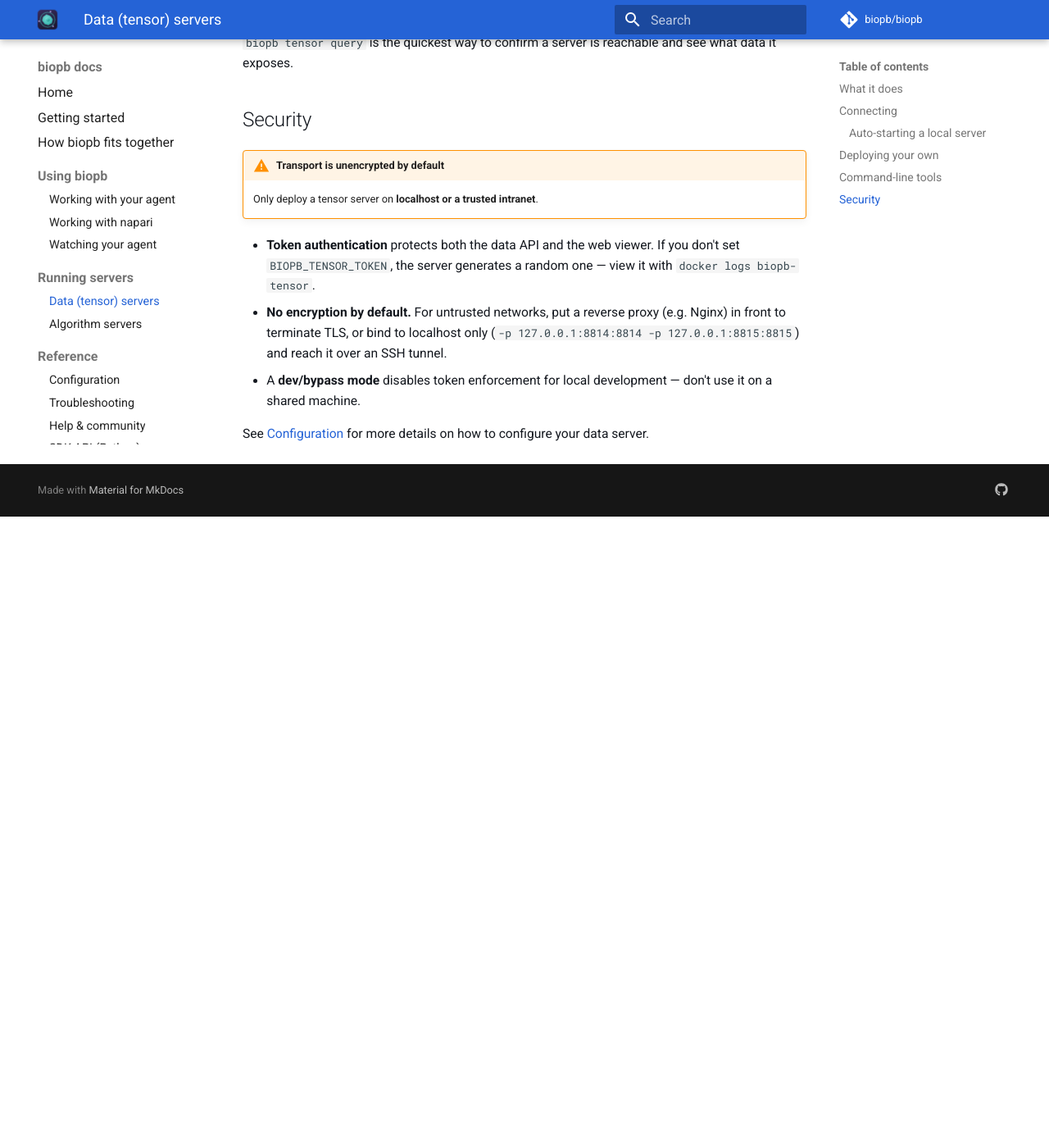
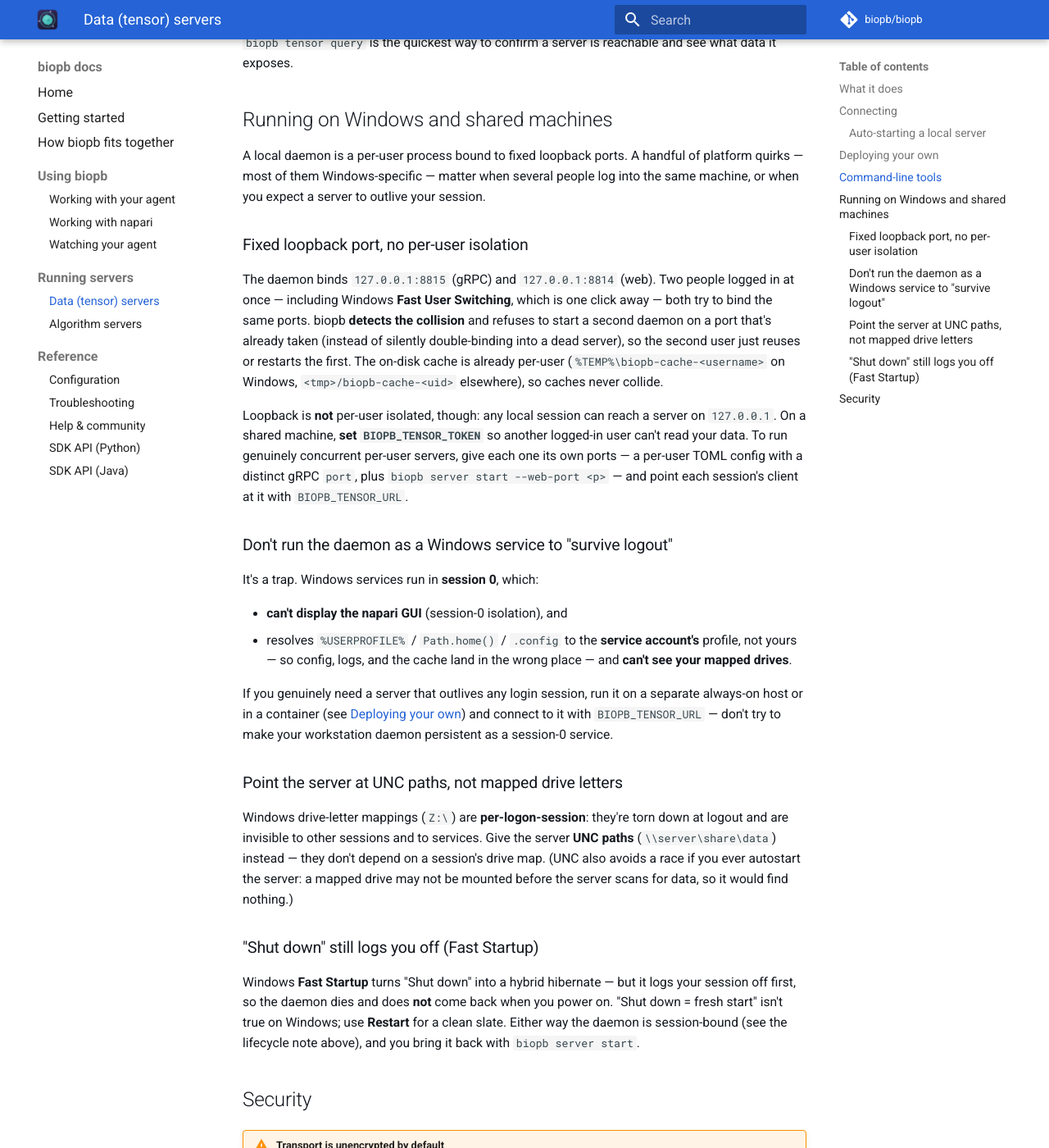
Before and after one commit to biopb/biopb-site, an MkDocs documentation site: the page built from docs/data-servers.md, in a window 1280 px wide and 1400 px high, scrolled down 2207 px. Shown: the whole window at 82% size. Built offline with MkDocs 1.6.1 and Material for MkDocs 9.7.7, drawn with Linux system fonts in a browser that asks for light colours; comment, search, counter and statistics services are not loaded; before the commit the page ends 2837 px from its top, so only the background shows below that.

Commit message:
docs: Windows / shared-machine server notes (#138 items 4-7)
Add a "Running on Windows and shared machines" section to data-servers.md
documenting the platform caveats tracked in biopb/biopb#138:

- item 4: fixed loopback ports + Fast User Switching collisions (now detected),
  per-user cache isolation, loopback is not per-user isolated (set a token), and
  how to run concurrent per-user servers on distinct ports.
- item 5: why running the daemon as a Windows session-0 service to "survive
  logout" is a trap (no GUI, wrong profile/paths, no mapped drives).
- item 6: use UNC paths, not per-session mapped drive letters.
- item 7: Fast Startup "Shut down" logs you off, so the daemon doesn't persist;
  use Restart for a clean slate.

Also correct the troubleshooting "port already in use" tip: BIOPB_BASE_PORT is
a containerized-server convention; a local `biopb server start` changes ports
via the TOML config / --web-port.

```diff
--- a/docs/data-servers.md
+++ b/docs/data-servers.md
@@ -100,6 +100,57 @@
 `biopb tensor query` is the quickest way to confirm a server is reachable and see what data
 it exposes.
 
+## Running on Windows and shared machines
+
+A local daemon is a per-user process bound to fixed loopback ports. A handful of platform
+quirks — most of them Windows-specific — matter when several people log into the same machine,
+or when you expect a server to outlive your session.
+
+### Fixed loopback port, no per-user isolation
+
+The daemon binds `127.0.0.1:8815` (gRPC) and `127.0.0.1:8814` (web). Two people logged in at
+once — including Windows **Fast User Switching**, which is one click away — both try to bind
+the same ports. biopb **detects the collision** and refuses to start a second daemon on a port
+that's already taken (instead of silently double-binding into a dead server), so the second
+user just reuses or restarts the first. The on-disk cache is already per-user
+(`%TEMP%\biopb-cache-<username>` on Windows, `<tmp>/biopb-cache-<uid>` elsewhere), so caches
+never collide.
+
+Loopback is **not** per-user isolated, though: any local session can reach a server on
+`127.0.0.1`. On a shared machine, **set `BIOPB_TENSOR_TOKEN`** so another logged-in user can't
+read your data. To run genuinely concurrent per-user servers, give each one its own ports — a
+per-user TOML config with a distinct gRPC `port`, plus `biopb server start --web-port <p>` —
+and point each session's client at it with `BIOPB_TENSOR_URL`.
+
+### Don't run the daemon as a Windows service to "survive logout"
+
+It's a trap. Windows services run in **session 0**, which:
+
+- **can't display the napari GUI** (session-0 isolation), and
+- resolves `%USERPROFILE%` / `Path.home()` / `.config` to the **service account's** profile,
+  not yours — so config, logs, and the cache land in the wrong place — and **can't see your
+  mapped drives**.
+
+If you genuinely need a server that outlives any login session, run it on a separate always-on
+host or in a container (see [Deploying your own](#deploying-your-own)) and connect to it with
+`BIOPB_TENSOR_URL` — don't try to make your workstation daemon persistent as a session-0
+service.
+
+### Point the server at UNC paths, not mapped drive letters
+
+Windows drive-letter mappings (`Z:\`) are **per-logon-session**: they're torn down at logout
+and are invisible to other sessions and to services. Give the server **UNC paths**
+(`\\server\share\data`) instead — they don't depend on a session's drive map. (UNC also avoids
+a race if you ever autostart the server: a mapped drive may not be mounted before the server
+scans for data, so it would find nothing.)
+
+### "Shut down" still logs you off (Fast Startup)
+
+Windows **Fast Startup** turns "Shut down" into a hybrid hibernate — but it logs your session
+off first, so the daemon dies and does **not** come back when you power on. "Shut down = fresh
+start" isn't true on Windows; use **Restart** for a clean slate. Either way the daemon is
+session-bound (see the lifecycle note above), and you bring it back with `biopb server start`.
+
 ## Security
 
 !!! warning "Transport is unencrypted by default"
--- a/docs/troubleshooting.md
+++ b/docs/troubleshooting.md
@@ -39,12 +39,17 @@
 Most likely on a shared machine or HPC node where another user already holds the default gRPC
 port (`8815`). Either:
 
-- start your server on a different base port —
-  `export BIOPB_BASE_PORT=9000` (then retry), or
-- set `BIOPB_TENSOR_URL` to the existing server instead of starting a new one.
+- point at the existing server instead of starting a new one — set `BIOPB_TENSOR_URL` (with
+  `BIOPB_TENSOR_TOKEN`), or
+- give your own server a free port. For the **containerized / HPC** server, set
+  `BIOPB_BASE_PORT=9000` (HTTP becomes `BASE+4`, gRPC `BASE+5`). For a **local
+  `biopb server start`**, put a distinct gRPC `port` in your TOML config and pass a free
+  `--web-port`, then point clients at it with `BIOPB_TENSOR_URL`.
 
-Each user gets a private on-disk cache (e.g. `/tmp/biopb-cache-<uid>`) with its own lock, so
-multiple users running their own server on the same node don't collide.
+Each user gets a private on-disk cache (`%TEMP%\biopb-cache-<username>` on Windows,
+`<tmp>/biopb-cache-<uid>` elsewhere) with its own lock, so multiple users running their own
+server on the same node don't collide. See [Running on Windows and shared
+machines](data-servers.md#running-on-windows-and-shared-machines) for the full per-user setup.
 
 ### Server started but not reachable in time
 
```
